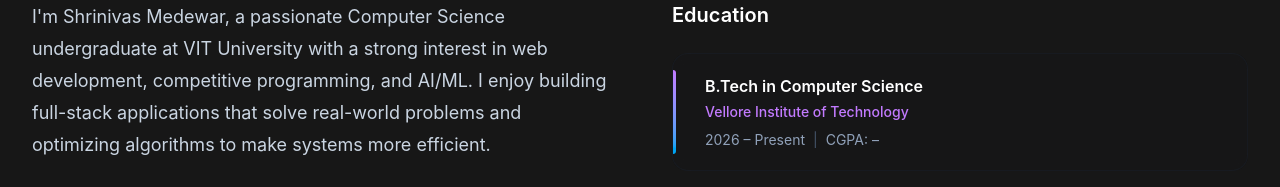
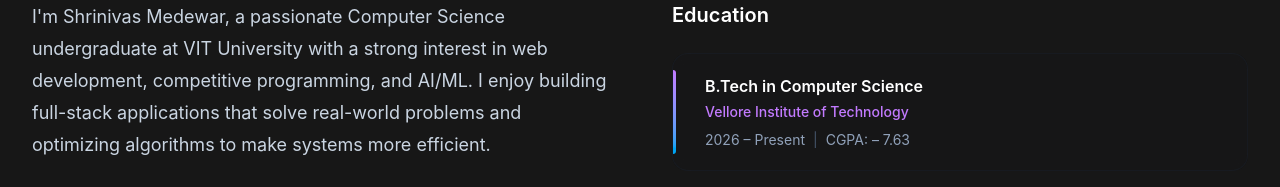
Before and after one commit to Shrinivas9370/Personal-portfolio, a React (Vite) app: page / in a window 1280 px wide. Shown: the part 1020-1207 px from the top of the page. Built offline with nearby package versions, Linux system fonts and the light colour scheme; a web font is replaced by a local one.

Commit message:
Update AboutContent.tsx

```diff
--- a/src/sections/AboutSection/components/AboutContent.tsx
+++ b/src/sections/AboutSection/components/AboutContent.tsx
@@ -6,7 +6,7 @@ const educationData = [
     degree: "B.Tech in Computer Science",
     institution: "Vellore Institute of Technology",
     period: "2026 – Present",
-    detail: "CGPA: –",
+    detail: "CGPA: – 7.63",
     highlight: true,
   },
   {
```
